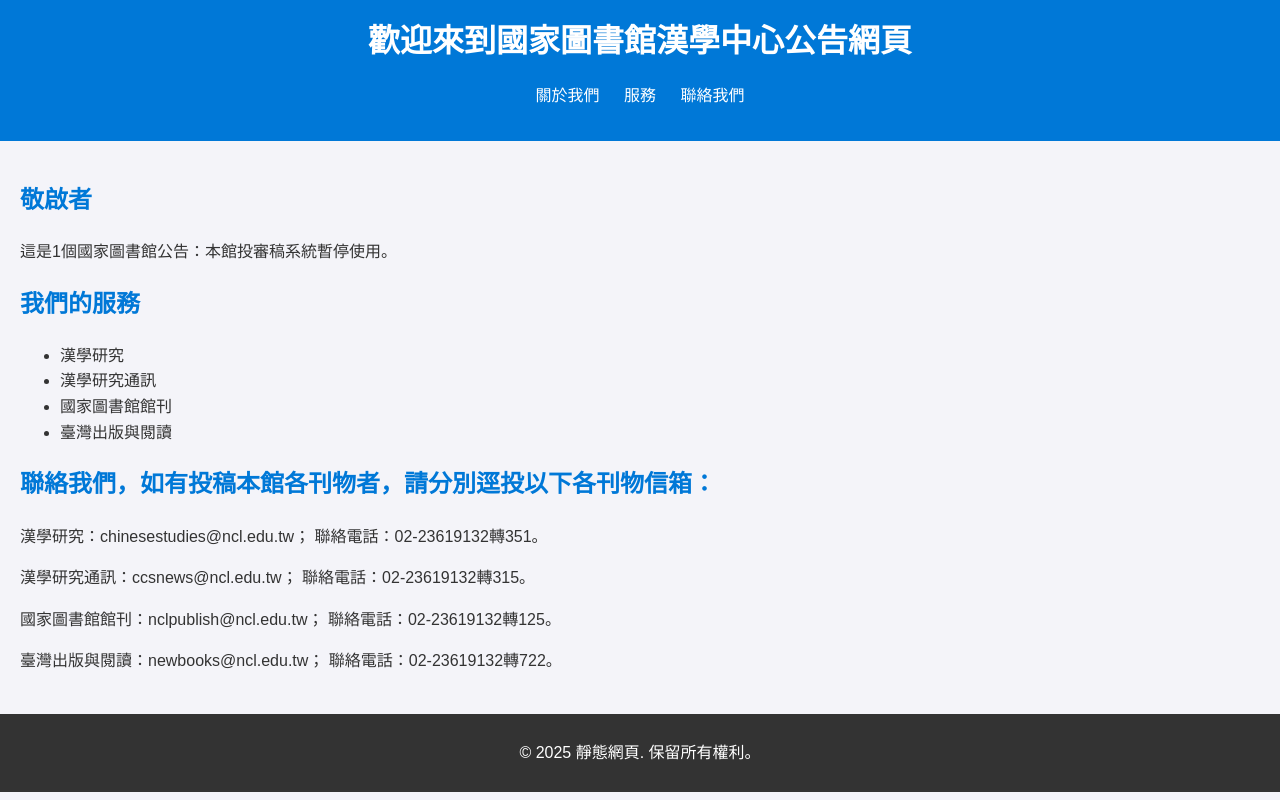
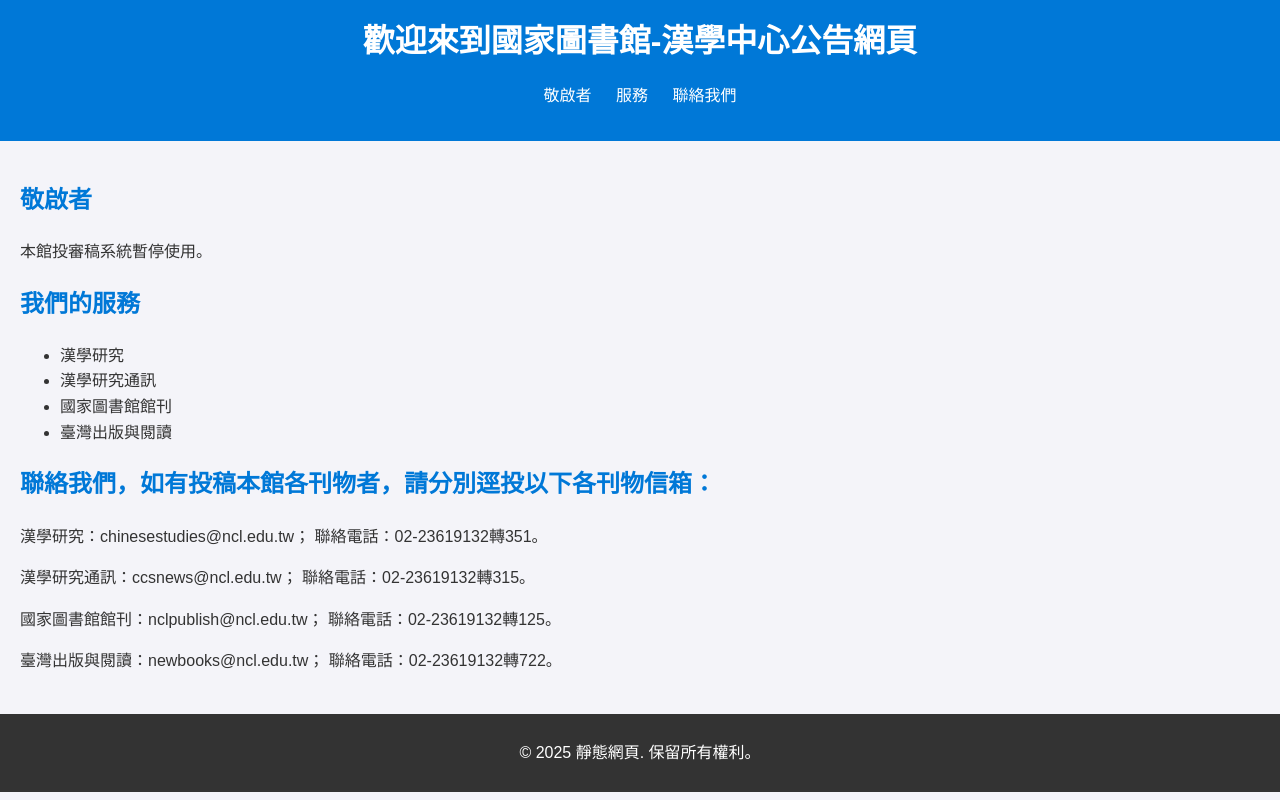
Before and after one commit to jason202506/black-rock, a plain HTML site: page index.html in a window 1280 px wide. Drawn offline with Linux system fonts and the light colour scheme.

Commit message:
Update index.html

```diff
--- a/index.html
+++ b/index.html
@@ -8,10 +8,10 @@
 </head>
 <body>
   <header>
-    <h1>歡迎來到國家圖書館漢學中心公告網頁</h1>
+    <h1>歡迎來到國家圖書館-漢學中心公告網頁</h1>
     <nav>
       <ul>
-        <li><a href="#about">關於我們</a></li>
+        <li><a href="#about">敬啟者</a></li>
         <li><a href="#services">服務</a></li>
         <li><a href="#contact">聯絡我們</a></li>
       </ul>
@@ -21,7 +21,7 @@
   <main>
     <section id="about">
       <h2>敬啟者</h2>
-      <p>這是1個國家圖書館公告：本館投審稿系統暫停使用。</p>
+      <p>本館投審稿系統暫停使用。</p>
     </section>
 
     <section id="services">
```
